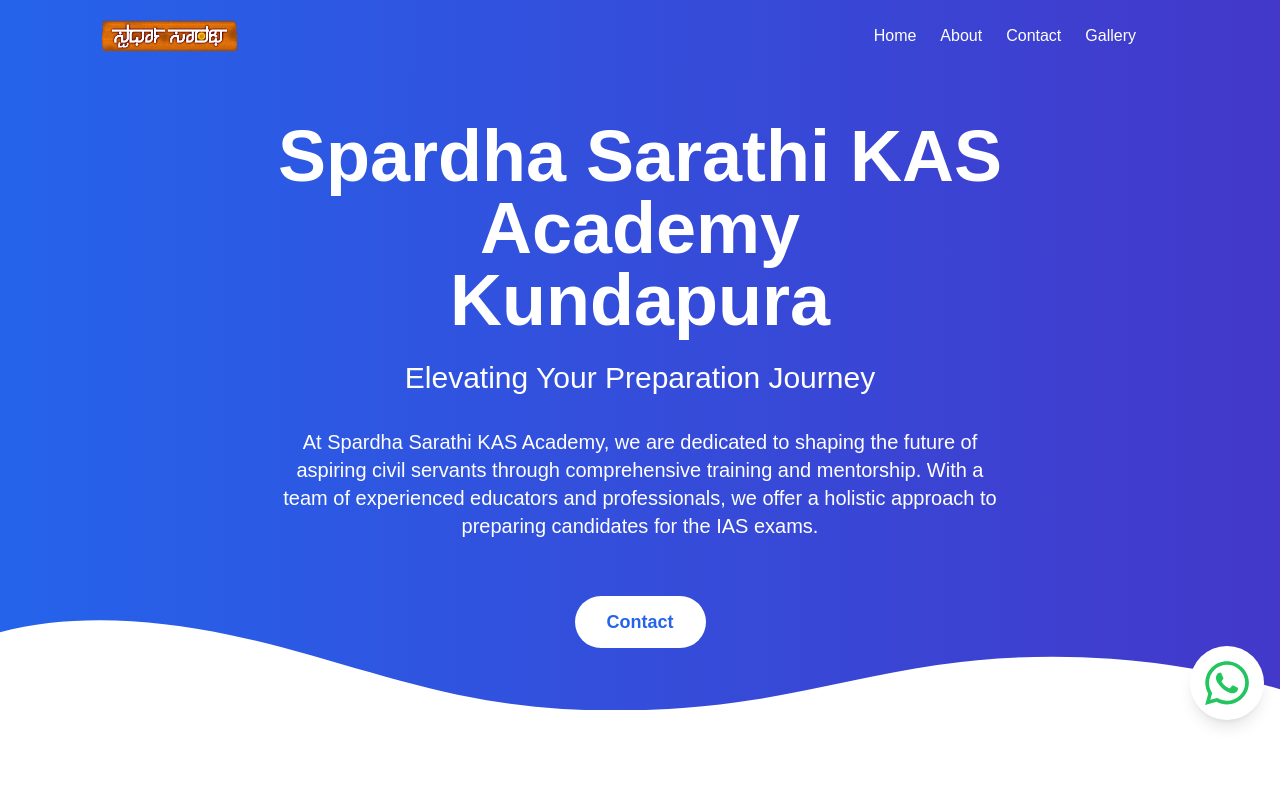
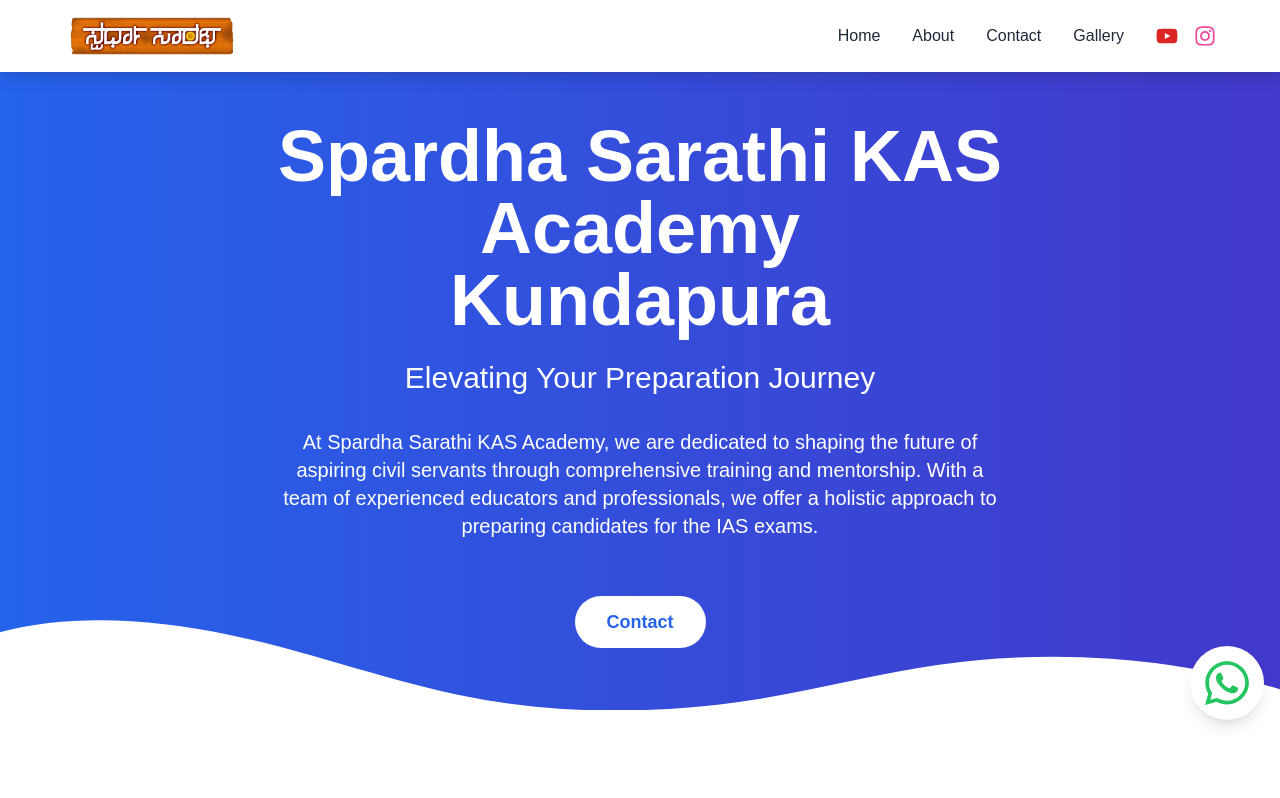
Before and after one commit to shettynishanth/Spardha_Sarathi, a React (Create React App) app: page / in a window 1280 px wide. Shown: the top 798 px of the page. Built offline with nearby package versions, Linux system fonts and the light colour scheme; no server answers; the database is empty.

Commit message:
Update  navbar

```diff
--- a/src/components/Navbar.js
+++ b/src/components/Navbar.js
@@ -1,5 +1,5 @@
-import React, { useState } from 'react';
-import { FaYoutube, FaInstagram } from 'react-icons/fa';
+import React, { useState } from "react";
+import { FaYoutube, FaInstagram, FaBars, FaTimes } from "react-icons/fa";
 
 const Navbar = () => {
   const [isOpen, setIsOpen] = useState(false);
@@ -9,71 +9,121 @@
   };
 
   return (
-    <nav className="bg-gradient-to-r from-blue-600 to-indigo-700 p-4 fixed w-full z-50 lg:pl-24">
-      <div className="container mx-auto flex justify-between items-center">
+    <nav className="bg-white shadow-lg fixed w-full z-50">
+      <div className="container mx-auto flex justify-between items-center py-3 px-6 lg:px-16">
         {/* Logo */}
         <div className="flex items-center">
-          <img src="Spardha sarathi logo copy.png" alt="MyLogo" className="h-10 w-auto mr-2" /> {/* Replace with your logo image path */}
+          <img
+            src="Spardha sarathi logo copy.png"
+            alt="Spardha Sarathi Logo"
+            className="h-12 w-auto"
+          />
         </div>
 
         {/* Desktop Menu */}
-        <div className="hidden md:flex space-x-6 mx-32">
-          <a href="/" className="text-white hover:text-gray-300">Home</a>
-          <a href="/AboutUs" className="text-white hover:text-gray-300">About</a>
-          <a href="/Contact" className="text-white hover:text-gray-300">Contact</a>
-          <a href="/GalleryPage" className="text-white hover:text-gray-300">Gallery</a>
+        <div className="hidden md:flex items-center space-x-8">
+          <a
+            href="/"
+            className="text-gray-800 font-medium hover:text-blue-600 transition duration-300"
+          >
+            Home
+          </a>
+          <a
+            href="/AboutUs"
+            className="text-gray-800 font-medium hover:text-blue-600 transition duration-300"
+          >
+            About
+          </a>
+          <a
+            href="/Contact"
+            className="text-gray-800 font-medium hover:text-blue-600 transition duration-300"
+          >
+            Contact
+          </a>
+          <a
+            href="/GalleryPage"
+            className="text-gray-800 font-medium hover:text-blue-600 transition duration-300"
+          >
+            Gallery
+          </a>
+
+          {/* Social Icons */}
+          <div className="flex space-x-4">
+            <a
+              href="https://youtu.be/sde1vh0M0nw?si=fO4oVzK4eBU12Xzn"
+              className="text-red-600 hover:text-red-500 transition duration-300"
+            >
+              <FaYoutube size={22} />
+            </a>
+            <a
+              href="https://www.instagram.com/spardha_sarathi_academy?utm_source=ig_web_button_share_sheet&igsh=ZDNlZDc0MzIxNw=="
+              className="text-pink-500 hover:text-pink-400 transition duration-300"
+            >
+              <FaInstagram size={22} />
+            </a>
+          </div>
         </div>
 
         {/* Mobile Menu Button */}
         <div className="md:hidden">
-          <button onClick={toggleMenu} className="text-white focus:outline-none">
-            <svg className="w-6 h-6" fill="none" stroke="currentColor" viewBox="0 0 24 24" xmlns="http://www.w3.org/2000/svg">
-              <path strokeLinecap="round" strokeLinejoin="round" strokeWidth="2" d={isOpen ? "M6 18L18 6M6 6l12 12" : "M4 6h16M4 12h16M4 18h16"}></path>
-            </svg>
+          <button onClick={toggleMenu} className="text-gray-800 focus:outline-none">
+            {isOpen ? <FaTimes size={24} /> : <FaBars size={24} />}
           </button>
         </div>
       </div>
 
       {/* Mobile Menu */}
       <div
-        className={`md:hidden fixed top-0 right-0 h-full bg-gradient-to-r from-blue-600 to-indigo-700 w-64 transform ${
-          isOpen ? 'translate-x-0' : 'translate-x-full'
+        className={`md:hidden fixed top-0 right-0 h-full w-64 bg-white shadow-lg transform ${
+          isOpen ? "translate-x-0" : "translate-x-full"
         } transition-transform duration-300 ease-in-out`}
       >
         <button
           onClick={toggleMenu}
-          className="text-white focus:outline-none p-4 absolute top-0 right-0"
+          className="text-gray-800 focus:outline-none p-4 absolute top-2 right-2"
         >
-          <svg className="w-6 h-6" fill="none" stroke="currentColor" viewBox="0 0 24 24" xmlns="http://www.w3.org/2000/svg">
-            <path strokeLinecap="round" strokeLinejoin="round" strokeWidth="2" d="M6 18L18 6M6 6l12 12"></path>
-          </svg>
+          <FaTimes size={24} />
         </button>
 
-        <div className="pt-20">
-          <a href="/" className="block text-white py-2 px-4 hover:bg-blue-700">Home</a>
-          <a href="/AboutUs" className="block text-white py-2 px-4 hover:bg-blue-700">About</a>
-          <a href="/Contact" className="block text-white py-2 px-4 hover:bg-blue-700">Contact</a>
-          <a href="/GalleryPage" className="block text-white py-2 px-4 hover:bg-blue-700">Gallery</a>
+        <div className="pt-16 flex flex-col items-center space-y-6">
+          <a
+            href="/"
+            className="text-gray-800 text-lg font-medium hover:text-blue-600 transition duration-300"
+          >
+            Home
+          </a>
+          <a
+            href="/AboutUs"
+            className="text-gray-800 text-lg font-medium hover:text-blue-600 transition duration-300"
+          >
+            About
+          </a>
+          <a
+            href="/Contact"
+            className="text-gray-800 text-lg font-medium hover:text-blue-600 transition duration-300"
+          >
+            Contact
+          </a>
+          <a
+            href="/GalleryPage"
+            className="text-gray-800 text-lg font-medium hover:text-blue-600 transition duration-300"
+          >
+            Gallery
+          </a>
 
-        </div>
-
-        {/* Follow Us Section at the Bottom */}
-        <div className="absolute bottom-0 w-full text-center pb-4">
-          <h3 className="text-lg font-semibold text-white mb-3">Follow Us</h3>
-          <div className="flex justify-center space-x-6">
+          {/* Social Icons */}
+          <div className="flex space-x-6 mt-4">
             <a
               href="https://youtu.be/sde1vh0M0nw?si=fO4oVzK4eBU12Xzn"
-              className="text-red-600 hover:text-red-500"
-              aria-label="YouTube"
+              className="text-red-600 hover:text-red-500 transition duration-300"
             >
-              <FaYoutube size={24} />
+              <FaYoutube size={28} />
             </a>
             <a
               href="https://www.instagram.com/spardha_sarathi_academy?utm_source=ig_web_button_share_sheet&igsh=ZDNlZDc0MzIxNw=="
-              className="text-pink-500 hover:text-pink-400"
-              aria-label="Instagram"
+              className="text-pink-500 hover:text-pink-400 transition duration-300"
             >
-              <FaInstagram size={24} />
+              <FaInstagram size={28} />
             </a>
           </div>
         </div>
```
